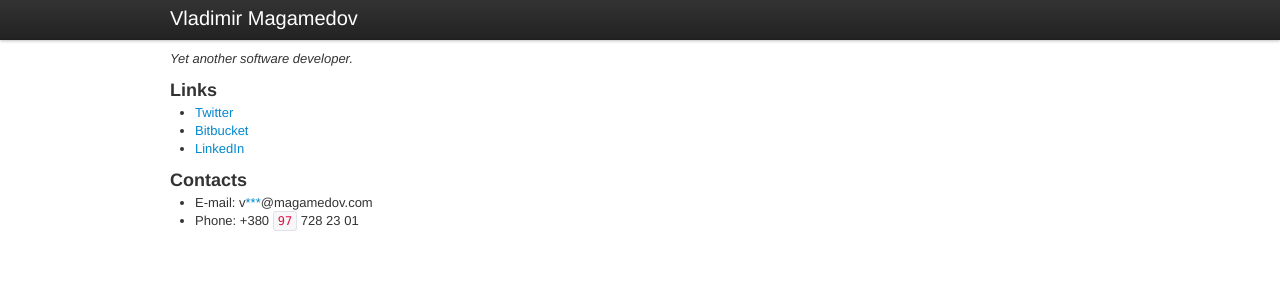
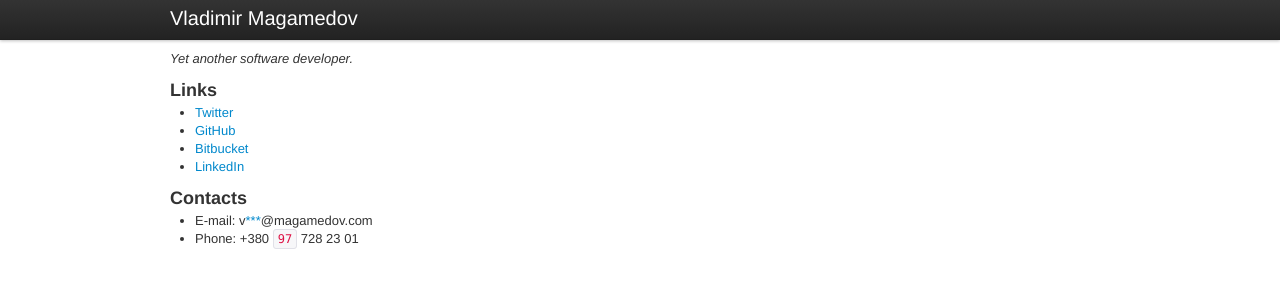
Before and after one commit to vmagamedov/vmagamedov.github.com, a plain HTML site: page index.html in a window 1280 px wide. Drawn offline with Linux system fonts and the light colour scheme.

Commit message:
Added link to GitHub

```diff
--- a/index.html
+++ b/index.html
@@ -40,6 +40,7 @@ __   ___ __ ___   __ _  __ _  __ _ _ __ ___   ___  __| | _____   __
             <h3>Links</h3>
             <ul>
                 <li><a href="http://twitter.com/vmagamedov" target="_blank">Twitter</a></li>
+                <li><a href="https://github.com/vmagamedov" target="_blank">GitHub</a></li>
                 <li><a href="https://bitbucket.org/vmagamedov" target="_blank">Bitbucket</a></li>
                 <li><a href="http://www.linkedin.com/in/vmagamedov" target="_blank">LinkedIn</a></li>
             </ul>
```
